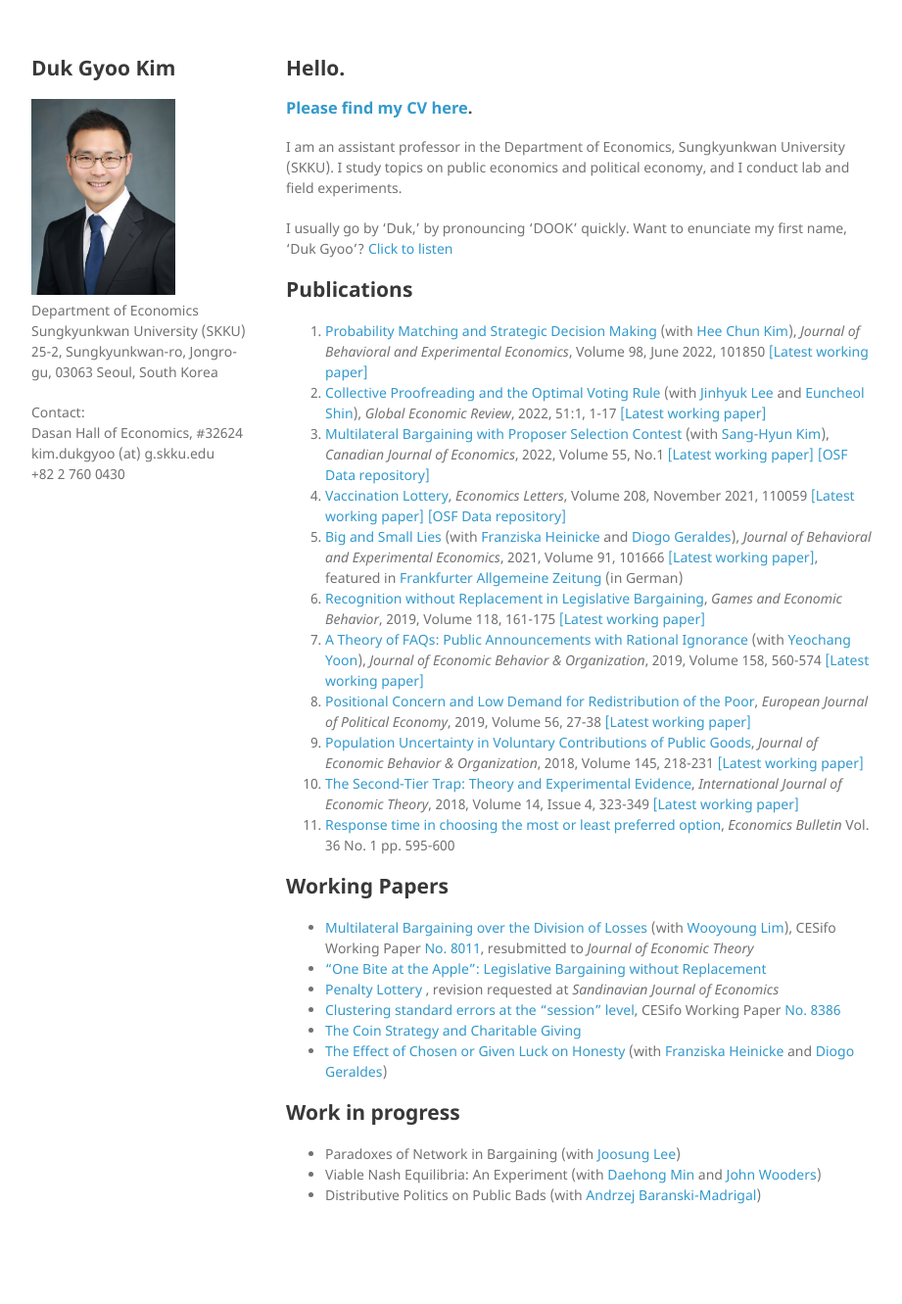
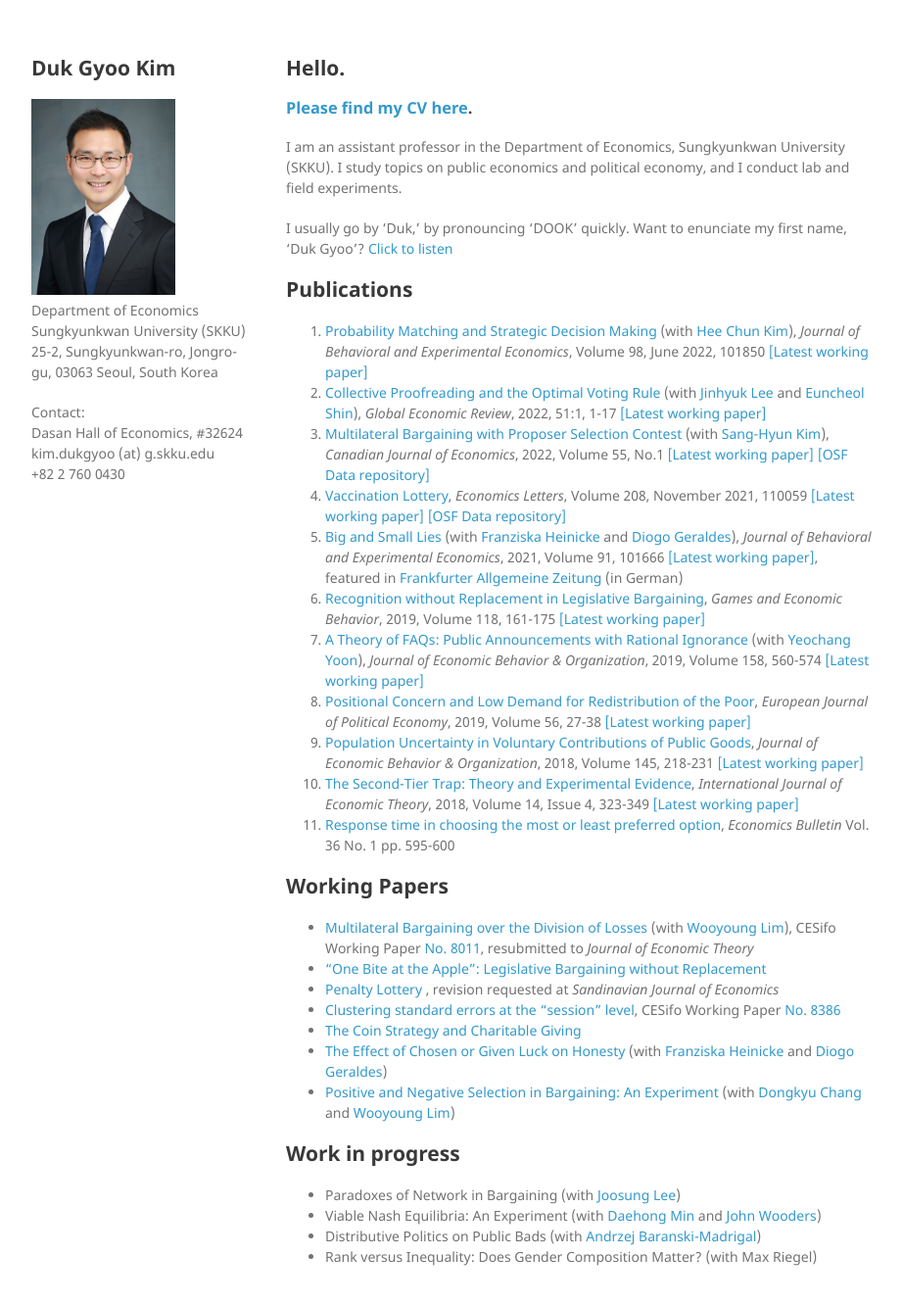
Before and after one commit to kimdukgyoo/kimdukgyoo.github.io, a Jekyll site: the page built from index.md, in a window 1280 px wide and 1363 px high. Shown: the top 1331 px of the window at 98% size, without its empty margins (178-1099 px from the left). Built offline with Jekyll 4.4.1, drawn with Linux system fonts in a browser that asks for light colours; our own code applies the rules of GitHub Pages for plain Markdown files.

Commit message:
Update index.md

```diff
--- a/index.md
+++ b/index.md
@@ -29,6 +29,7 @@ Volume 55, No.1 <a href="https://kimdukgyoo.github.io/PDFfiles/MBContest.pdf" ta
 * <a href="https://kimdukgyoo.github.io/PDFfiles/ClusteringSEsession.pdf" target="_blank">Clustering standard errors at the "session" level</a>, CESifo Working Paper <a href="https://www.cesifo.org/DocDL/cesifo1_wp8386.pdf" target="_blank">No. 8386</a>
 * <a href="https://kimdukgyoo.github.io/PDFfiles/CoinStrategyandCharitableGiving.pdf" target="_blank"> The Coin Strategy and Charitable Giving</a>
 * <a href="https://kimdukgyoo.github.io/PDFfiles/LuckLying.pdf" target="_blank"> The Effect of Chosen or Given Luck on Honesty</a> (with <a href="https://sites.google.com/view/franziskaheinicke/research?authuser=0" target="_blank">Franziska Heinicke</a> and <a href="https://sites.google.com/site/diogogeraldes/research" target="_blank">Diogo Geraldes</a>)
+* <a href="https://kimdukgyoo.github.io/PDFfiles/PositiveAndNegativeSelection.pdf" target="_blank"> Positive and Negative Selection in Bargaining: An Experiment</a> (with <a href="https://sites.google.com/site/dongkyuchang/" target="_blank">Dongkyu Chang</a> and <a href="http://wooyoung.people.ust.hk/" target="_blank">Wooyoung Lim</a>)
 
 ## Work in progress
 <!--* Political Blurring on a Condorcet Cycle (with <a href="https://www.wiso.uni-koeln.de/de/forschung/find-an-expert/experts/prof-dr-felix-bierbrauer/" target="_blank">Felix Bierbrauer</a>)-->
@@ -36,6 +37,7 @@ Volume 55, No.1 <a href="https://kimdukgyoo.github.io/PDFfiles/MBContest.pdf" ta
 * Paradoxes of Network in Bargaining (with <a href="https://sites.google.com/site/joosungecon/research" target="_blank">Joosung Lee</a>)
 * Viable Nash Equilibria: An Experiment (with <a href="http://www.daehongmin.com/" target="_blank">Daehong Min</a> and <a href="http://johnwooders.com/" target="_blank">John Wooders</a>)
 * Distributive Politics on Public Bads (with <a href="http://www.abarmad.com/" target="_blank">Andrzej Baranski-Madrigal</a>)
+* Rank versus Inequality: Does Gender Composition Matter? (with Max Riegel)
 
 <!--
 ## Mimeo
```
